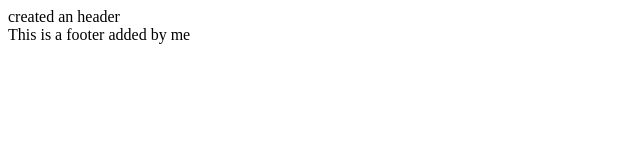
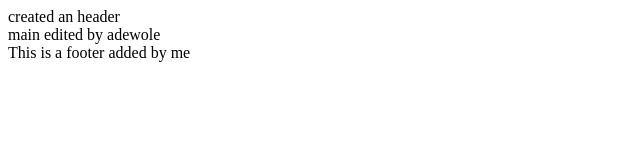
Before and after one commit to Olawoledev/pratice, a plain HTML site: page index.html in a window 1280 px wide. Shown: the whole page, without its empty margins (0-640 px from the left). Drawn offline with Linux system fonts and the light colour scheme.

Commit message:
latest commit

```diff
--- a/index.html
+++ b/index.html
@@ -7,7 +7,7 @@
   </head>
   <body>
     <header>created an header</header>
-    <main></main>
+    <main>main edited by adewole</main>
     <footer>This is a footer added by me</footer>
   </body>
 </html>
```
